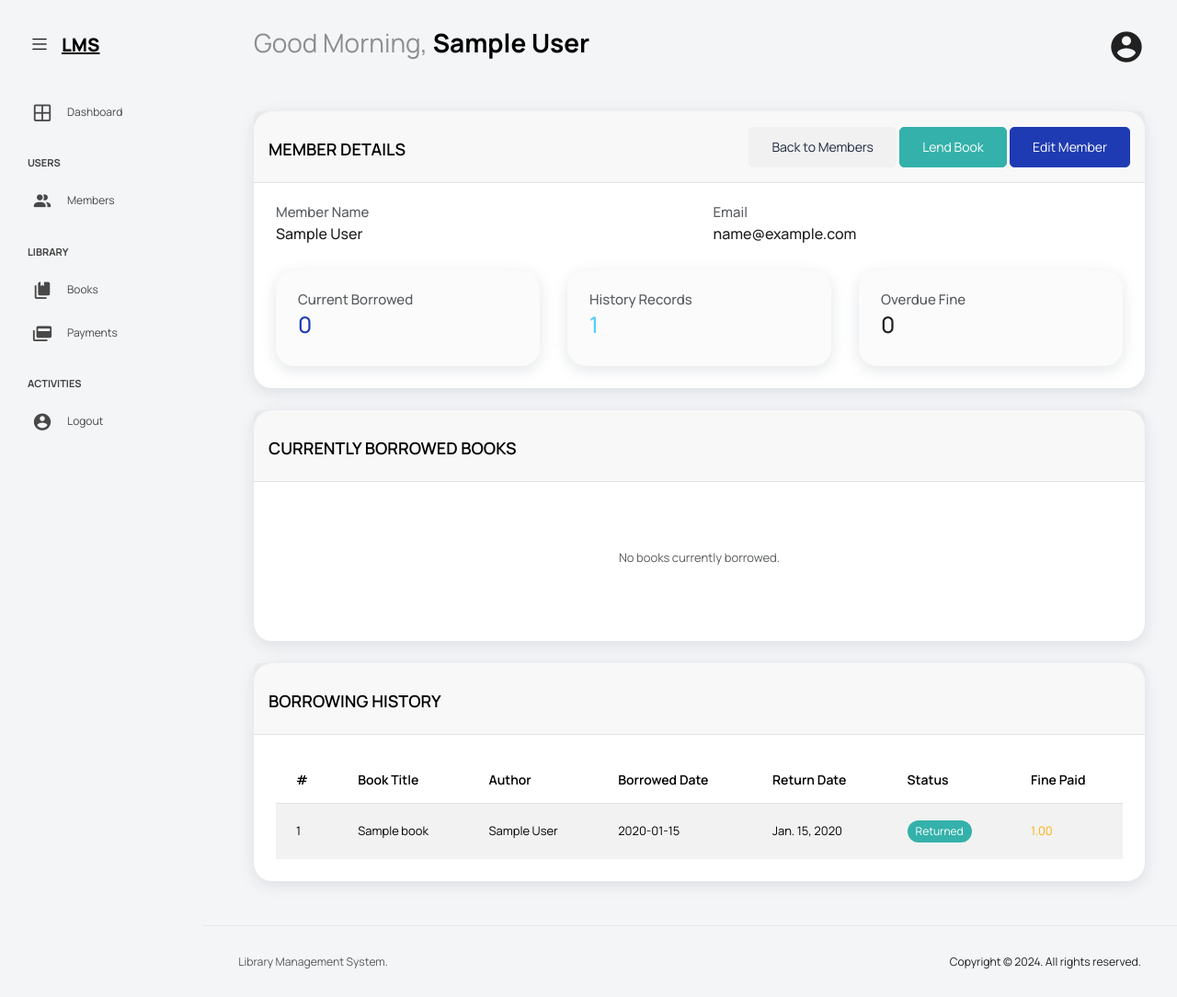
After one commit to hellen-22/Library-Management-System-Django, a Django app: page /member/1/ in a window 1280 px wide. The commit adds this page. Shown: the whole page at 92% size. Run offline with Django 5.2, Linux system fonts and the light colour scheme; a user stored in the database is signed in; tables that the repository leaves empty hold one stand-in row (values such as "Sample post"); some libraries are stand-ins or nearby versions.

Commit message:
feat(会员管理): 添加会员详情页面及借阅状态功能
实现会员详情页面展示，包括当前借阅书籍、借阅历史和逾期罚款计算
在 BorrowedBook 模型中添加逾期状态判断和罚款计算方法
在会员列表页面添加查看详情按钮

```diff
--- a/library/models.py
+++ b/library/models.py
@@ -73,6 +73,23 @@ class BorrowedBook(AbstractBaseModel):
     def __str__(self):
         return f"{self.member.name} borrowed {self.book.title} on {self.created_at}"
 
+    def is_overdue(self):
+        if self.returned:
+            return False
+        return self.return_date < timezone.now().date()
+
+    def overdue_days(self):
+        if self.returned or not self.is_overdue():
+            return 0
+        return (timezone.now().date() - self.return_date).days
+
+    def estimated_fine(self):
+        if self.returned:
+            return 0
+        if self.is_overdue():
+            return self.fine
+        return 0
+
 
 class Transaction(AbstractBaseModel):
     member = models.ForeignKey(Member, on_delete=models.CASCADE, related_name="transactions")
--- a/library/urls.py
+++ b/library/urls.py
@@ -13,6 +13,7 @@ from .views import (
     LendMemberBookView,
     LentBooksListView,
     ListPaymentsView,
+    MemberDetailView,
     MembersListView,
     OverdueBooksView,
     ReturnBookFineView,
@@ -26,6 +27,7 @@ urlpatterns = [
     path("", HomeView.as_view(), name="home"),
     path("add-member/", AddMemberView.as_view(), name="add-member"),
     path("members/", MembersListView.as_view(), name="members"),
+    path("member/<str:pk>/", MemberDetailView.as_view(), name="member-detail"),
     path("edit-member-details/<str:pk>/", UpdateMemberDetailsView.as_view(), name="update-member"),
     path("delete-member/<str:pk>/", DeleteMemberView.as_view(), name="delete-member"),
     path("add-book/", AddBookView.as_view(), name="add-book"),
--- a/library/views.py
+++ b/library/views.py
@@ -105,6 +105,43 @@ class MembersListView(View):
         query = request.POST.get("query")
         members = Member.objects.filter(name__icontains=query)
         return render(request, "members/list-members.html", {"members": members})
+
+
+@method_decorator(login_required, name="dispatch")
+class MemberDetailView(View):
+    """
+    Member Detail view for the library management system.
+    get(): Returns the member detail page with:
+        - member: The member object
+        - current_borrowed_books: Books currently borrowed (not returned)
+        - borrowing_history: Books that have been returned
+        - total_overdue_fine: Total fine for overdue books
+    """
+
+    def get(self, request, *args, **kwargs):
+        member = Member.objects.get(pk=kwargs["pk"])
+        all_borrowed_books = member.borrowed_books.select_related("book").order_by("-created_at")
+
+        current_borrowed_books = []
+        borrowing_history = []
+        total_overdue_fine = 0
+
+        for borrowed_book in all_borrowed_books:
+            if borrowed_book.returned:
+                borrowing_history.append(borrowed_book)
+            else:
+                current_borrowed_books.append(borrowed_book)
+                if borrowed_book.is_overdue():
+                    total_overdue_fine += borrowed_book.estimated_fine()
+
+        context = {
+            "member": member,
+            "current_borrowed_books": current_borrowed_books,
+            "borrowing_history": borrowing_history,
+            "total_overdue_fine": total_overdue_fine,
+        }
+
+        return render(request, "members/member-detail.html", context)
 
 
 @method_decorator(login_required, name="dispatch")
--- a/templates/members/list-members.html
+++ b/templates/members/list-members.html
@@ -34,7 +34,7 @@
                         <th>Name</th>
                         <th>Email</th>
                         <th>Amount Due</th>
-                        <th colspan="3">Actions</th>
+                        <th colspan="4">Actions</th>
                     </tr>
                     </thead>
                     <tbody>
@@ -44,6 +44,9 @@
                                 <td>{{ member.name }}</td>
                                 <td>{{ member.email }}</td>
                                 <td>{{ member.calculate_amount_due }}</td>
+                                <td>
+                                    <a href="{% url 'member-detail' member.pk %}" class="btn btn-info">View</a>
+                                </td>
                                 <td>
                                     <a href="{% url 'lend-member-book' member.pk %}" class="btn btn-success">Lend Book</a>
                                 </td>
--- /dev/null
+++ b/templates/members/member-detail.html
@@ -0,0 +1,183 @@
+{% extends 'base.html' %}
+{% block title %}Member Details - {{ member.name }}{% endblock %}
+{% block content %}
+<div class="row">
+    <div class="col-lg-12 grid-margin stretch-card">
+        <div class="card">
+            <div class="card-header">
+                <div class="d-flex justify-content-between align-items-center">
+                    <h5 class="card-title mt-4">MEMBER DETAILS</h5>
+                    <div>
+                        <a href="{% url 'members' %}" class="btn btn-secondary">Back to Members</a>
+                        <a href="{% url 'lend-member-book' member.pk %}" class="btn btn-success">Lend Book</a>
+                        <a href="{% url 'update-member' member.pk %}" class="btn btn-primary">Edit Member</a>
+                    </div>
+                </div>
+            </div>
+            <div class="card-body">
+                <div class="row mb-4">
+                    <div class="col-md-6">
+                        <h6 class="text-muted">Member Name</h6>
+                        <p class="h5">{{ member.name }}</p>
+                    </div>
+                    <div class="col-md-6">
+                        <h6 class="text-muted">Email</h6>
+                        <p class="h5">{{ member.email }}</p>
+                    </div>
+                </div>
+                <div class="row">
+                    <div class="col-md-4">
+                        <div class="card bg-light">
+                            <div class="card-body">
+                                <h6 class="text-muted">Current Borrowed</h6>
+                                <p class="h3 text-primary">{{ current_borrowed_books|length }}</p>
+                            </div>
+                        </div>
+                    </div>
+                    <div class="col-md-4">
+                        <div class="card bg-light">
+                            <div class="card-body">
+                                <h6 class="text-muted">History Records</h6>
+                                <p class="h3 text-info">{{ borrowing_history|length }}</p>
+                            </div>
+                        </div>
+                    </div>
+                    <div class="col-md-4">
+                        <div class="card {% if total_overdue_fine > 0 %}bg-danger text-white{% else %}bg-light{% endif %}">
+                            <div class="card-body">
+                                <h6 class="{% if total_overdue_fine > 0 %}text-white-50{% else %}text-muted{% endif %}">Overdue Fine</h6>
+                                <p class="h3">{{ total_overdue_fine }}</p>
+                            </div>
+                        </div>
+                    </div>
+                </div>
+            </div>
+        </div>
+    </div>
+</div>
+
+<div class="row">
+    <div class="col-lg-12 grid-margin stretch-card">
+        <div class="card">
+            <div class="card-header">
+                <h5 class="card-title mt-4">CURRENTLY BORROWED BOOKS</h5>
+            </div>
+            <div class="card-body">
+                {% if current_borrowed_books %}
+                <div class="table-responsive">
+                <table class="table table-striped">
+                    <thead>
+                    <tr>
+                        <th>#</th>
+                        <th>Book Title</th>
+                        <th>Author</th>
+                        <th>Borrowed Date</th>
+                        <th>Return Date</th>
+                        <th>Status</th>
+                        <th>Overdue Days</th>
+                        <th>Fine</th>
+                        <th>Actions</th>
+                    </tr>
+                    </thead>
+                    <tbody>
+                        {% for borrowed in current_borrowed_books %}
+                            <tr class="{% if borrowed.is_overdue %}table-danger{% endif %}">
+                                <td>{{ forloop.counter }}</td>
+                                <td>{{ borrowed.book.title }}</td>
+                                <td>{{ borrowed.book.author }}</td>
+                                <td>{{ borrowed.created_at|date:"Y-m-d" }}</td>
+                                <td>{{ borrowed.return_date }}</td>
+                                <td>
+                                    {% if borrowed.is_overdue %}
+                                        <span class="badge bg-danger">Overdue</span>
+                                    {% else %}
+                                        <span class="badge bg-warning">Not Returned</span>
+                                    {% endif %}
+                                </td>
+                                <td>
+                                    {% if borrowed.is_overdue %}
+                                        <span class="text-danger fw-bold">{{ borrowed.overdue_days }} days</span>
+                                    {% else %}
+                                        <span class="text-muted">0 days</span>
+                                    {% endif %}
+                                </td>
+                                <td>
+                                    {% if borrowed.estimated_fine > 0 %}
+                                        <span class="text-danger fw-bold">{{ borrowed.estimated_fine }}</span>
+                                    {% else %}
+                                        <span class="text-muted">0.00</span>
+                                    {% endif %}
+                                </td>
+                                <td>
+                                    <a href="{% url 'return-book' borrowed.pk %}" class="btn btn-sm btn-success">Return</a>
+                                    <a href="{% url 'edit-borrowed-book' borrowed.pk %}" class="btn btn-sm btn-primary">Edit</a>
+                                </td>
+                            </tr>
+                        {% endfor %}
+                    </tbody>
+                </table>
+                </div>
+                {% else %}
+                <div class="text-center py-5">
+                    <p class="text-muted">No books currently borrowed.</p>
+                </div>
+                {% endif %}
+            </div>
+        </div>
+    </div>
+</div>
+
+<div class="row">
+    <div class="col-lg-12 grid-margin stretch-card">
+        <div class="card">
+            <div class="card-header">
+                <h5 class="card-title mt-4">BORROWING HISTORY</h5>
+            </div>
+            <div class="card-body">
+                {% if borrowing_history %}
+                <div class="table-responsive">
+                <table class="table table-striped">
+                    <thead>
+                    <tr>
+                        <th>#</th>
+                        <th>Book Title</th>
+                        <th>Author</th>
+                        <th>Borrowed Date</th>
+                        <th>Return Date</th>
+                        <th>Status</th>
+                        <th>Fine Paid</th>
+                    </tr>
+                    </thead>
+                    <tbody>
+                        {% for borrowed in borrowing_history %}
+                            <tr>
+                                <td>{{ forloop.counter }}</td>
+                                <td>{{ borrowed.book.title }}</td>
+                                <td>{{ borrowed.book.author }}</td>
+                                <td>{{ borrowed.created_at|date:"Y-m-d" }}</td>
+                                <td>{{ borrowed.return_date }}</td>
+                                <td>
+                                    <span class="badge bg-success">Returned</span>
+                                </td>
+                                <td>
+                                    {% if borrowed.fine > 0 %}
+                                        <span class="text-warning">{{ borrowed.fine }}</span>
+                                    {% else %}
+                                        <span class="text-muted">0.00</span>
+                                    {% endif %}
+                                </td>
+                            </tr>
+                        {% endfor %}
+                    </tbody>
+                </table>
+                </div>
+                {% else %}
+                <div class="text-center py-5">
+                    <p class="text-muted">No borrowing history yet.</p>
+                </div>
+                {% endif %}
+            </div>
+        </div>
+    </div>
+</div>
+{% endblock content %}
```
